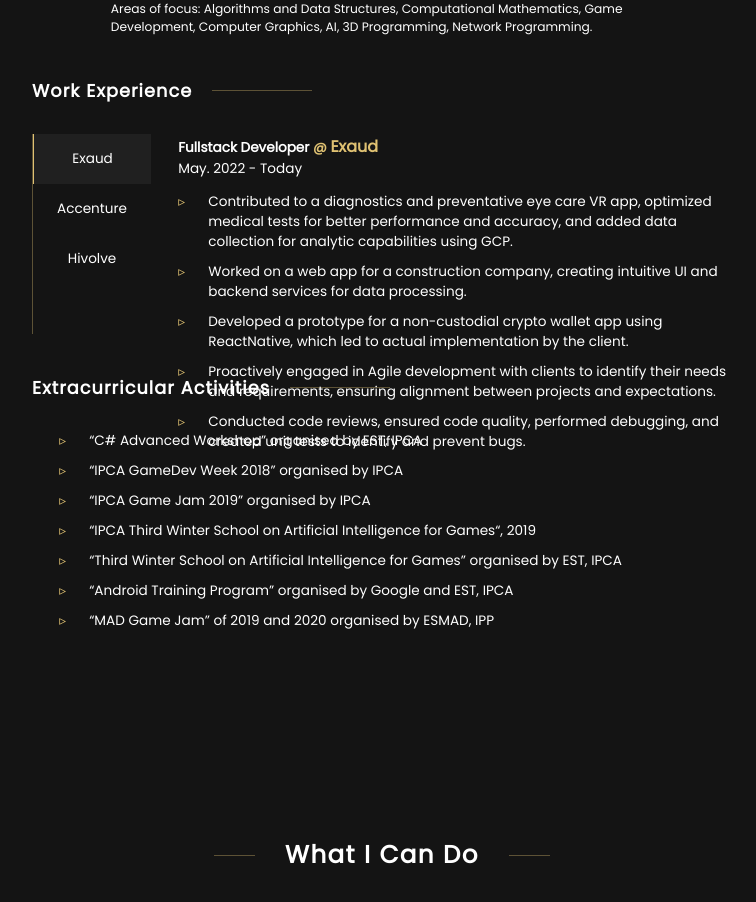
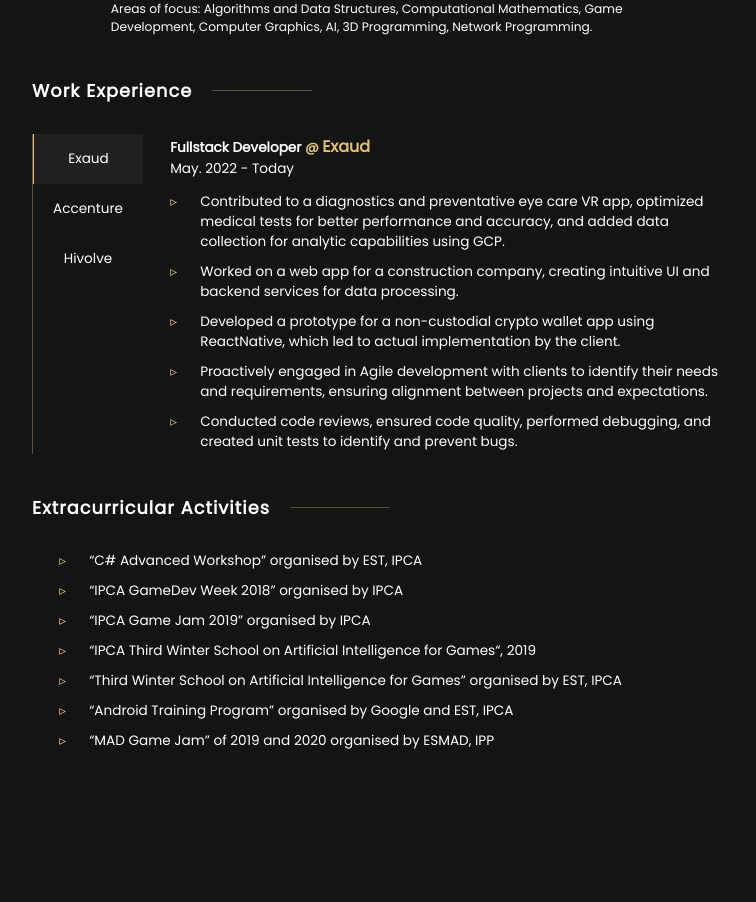
Before and after one commit to marsRocha/marsRocha.github.io, a Next.js app: page / in a window 1280 px wide. Shown: the part 1723-2625 px from the top of the page, without its empty margins (258-1014 px from the left). Built offline with nearby package versions, Linux system fonts and the light colour scheme.

Commit message:
Fix Work Experience styling

```diff
--- a/styles/globals.scss
+++ b/styles/globals.scss
@@ -813,7 +813,7 @@ h3 {
     &.two {
       .info_inner {
         display: flex;
-        height: 200px;
+        height: 320px;
 
         .content{
           margin-top: 0em;
@@ -829,7 +829,7 @@ h3 {
           overflow-x: unset;
           border-left: 1px solid #5d5236;
           padding: 0em;
-          max-width: 160px;
+          width: 120px;
 
           .work-button {
             display: unset;
```
